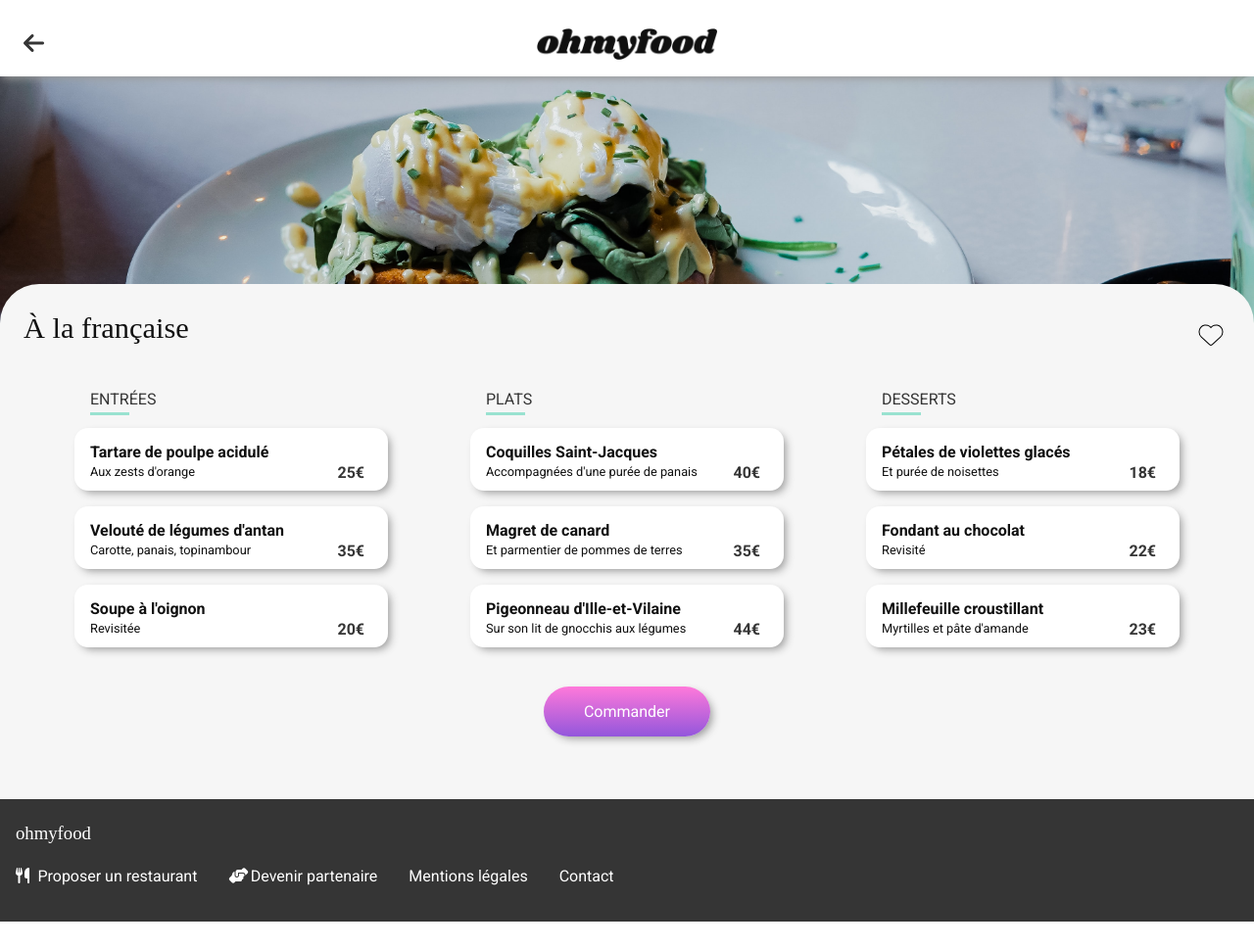
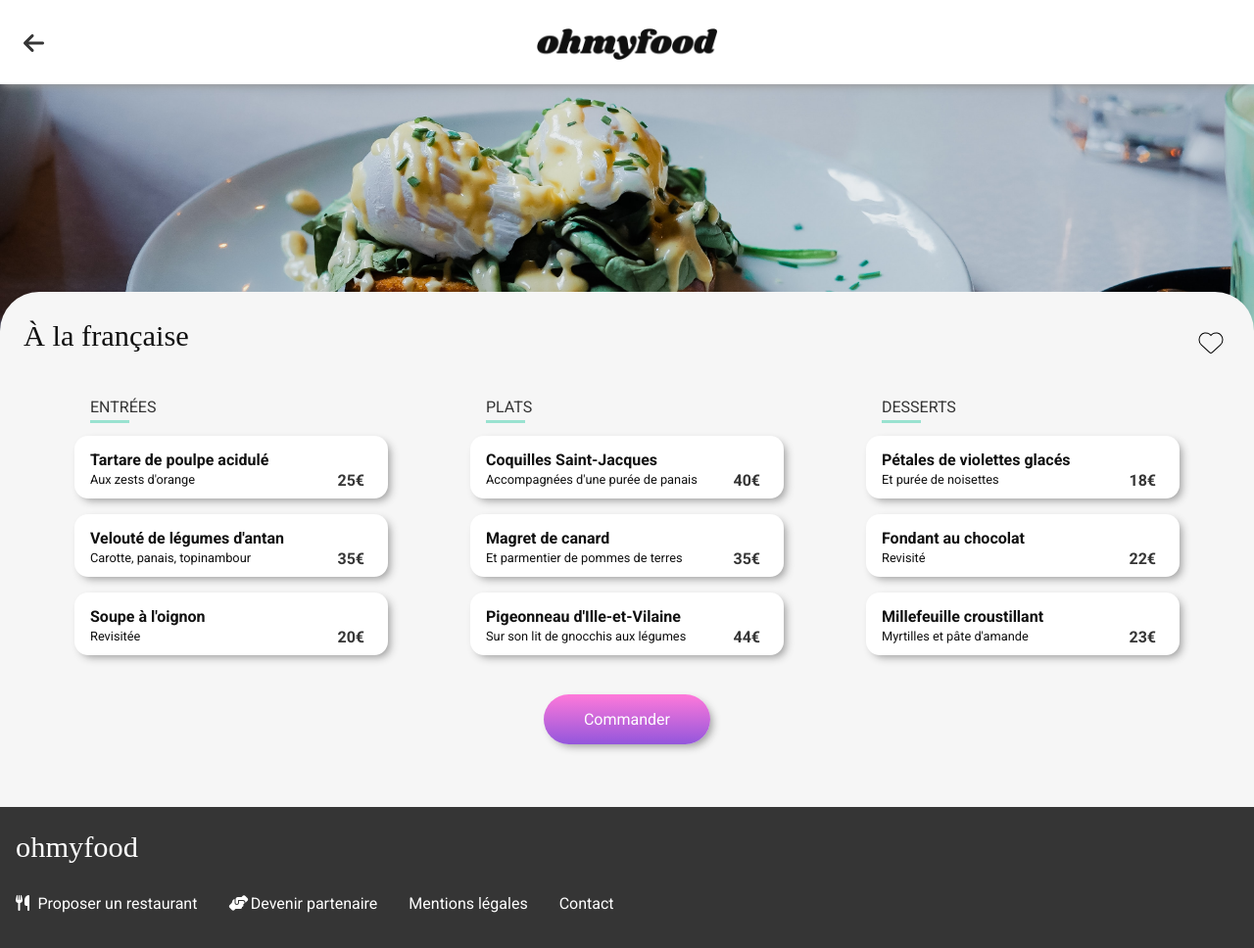
Before and after one commit to ZordanLS/JordanLesur_3_03032021, a website: page alafrancaise.html in a window 1280 px wide. Shown: the whole page at 98% size. Before the commit the page ends 941 px from the top, so only its background shows below. Drawn offline with Linux system fonts and the light colour scheme; a web font is replaced by a local one.

Commit message:
Modification de la hiérarchie du site avec articles et address

```diff
--- a/alafrancaise.html
+++ b/alafrancaise.html
@@ -18,7 +18,7 @@
   <!-- Header -->
   <header>
     <div class="header">
-      <img class="header__logo" src="images/ohmyfood.png" alt="OhMyFood!">
+      <h1><img class="header__logo" src="images/ohmyfood.png" alt="OhMyFood!"></h1>
       <a href="index.html"><i class="fas fa-arrow-left header__arrow"></i></a>
     </div>
   </header>
@@ -33,7 +33,7 @@
   <!-- Section 2 -->
   <section class="menu">
     <div class="menu__bloc starter">
-      <h2 class="menu__bloc__title">ENTRÉES</h2>
+      <h3 class="menu__bloc__title">ENTRÉES</h3>
       <div class="menu__bloc__underline"></div>
       <div class="menu__bloc__container">
         <a href="#">
@@ -66,7 +66,7 @@
       </div>
     </div>
     <div class="menu__bloc maincourse">
-      <h2 class="menu__bloc__title">PLATS</h2>
+      <h3 class="menu__bloc__title">PLATS</h3>
       <div class="menu__bloc__underline"></div>
       <div class="menu__bloc__container">
         <a href="#">
@@ -99,7 +99,7 @@
       </div>
     </div>
     <div class="menu__bloc dessert">
-      <h2 class="menu__bloc__title">DESSERTS</h2>
+      <h3 class="menu__bloc__title">DESSERTS</h3>
       <div class="menu__bloc__underline"></div>
       <div class="menu__bloc__container">
         <a href="#">
@@ -136,20 +136,24 @@
   <!-- Section 3 -->
   <section class="order">
     <a href="#">
-      <div class="order__btn"><h4>Commander</h4></div>
+      <div class="order__btn">
+        <h4>Commander</h4>
+      </div>
     </a>
   </section>
 
   <!-- Footer -->
   <footer class="footer">
-    <h3>ohmyfood</h3>
+    <h2>ohmyfood</h2>
     <div class="footer__bloc">
       <a class="footer__bloc__link" href="#"><i class="fas fa-utensils footer__bloc__icon"></i>Proposer un
         restaurant</a>
       <a class="footer__bloc__link" href="#"><i class="fas fa-hands-helping footer__bloc__icon"></i>Devenir
         partenaire</a>
       <a class="footer__bloc__link" href="#">Mentions légales</a>
-      <a class="footer__bloc__link" href="mailto:ohmyfood@ohmyfood.fr">Contact</a>
+      <address>
+        <a class="footer__bloc__link" href="mailto:ohmyfood@ohmyfood.fr">Contact</a>
+      </address>
     </div>
   </footer>
 </body>
--- a/sass/_base.scss
+++ b/sass/_base.scss
@@ -7,6 +7,9 @@ html {
 a {
     text-decoration: none;
 }
+h1 {
+    margin: 0px;
+}
 h2 {
     font-size: 1.9rem;
     font-weight: 700;
@@ -14,6 +17,12 @@ h2 {
 h4 {
     margin: 0px;
     font-weight: 400;
+}
+address {
+    font-style: normal;
+    display: flex;
+    align-content: center;
+    justify-content: center;
 }
 .header {
     display: flex;
@@ -29,7 +38,7 @@ h4 {
 }
 .footer {
     background-color: #353535;
-    h3 {
+    h2 {
         color: white;
         font-family: Shrikhand;
         font-weight: 300;
--- a/sass/_restaurant.scss
+++ b/sass/_restaurant.scss
@@ -98,6 +98,10 @@
         animation-fill-mode: backwards;
     }
     &__bloc {
+        &h3 {
+            font-size: 1.9rem;
+            font-weight: 700;
+        }
         padding-top: 2rem;
         &__title {
             margin: 0;
```
Also changed, not shown: index.html (+16 -6 lines), lanoteenchantee.html (+11 -7 lines), lapalettedugout.html (+11 -7 lines), ledelicedessens.html (+11 -7 lines), css/style.css, 1 other file.
